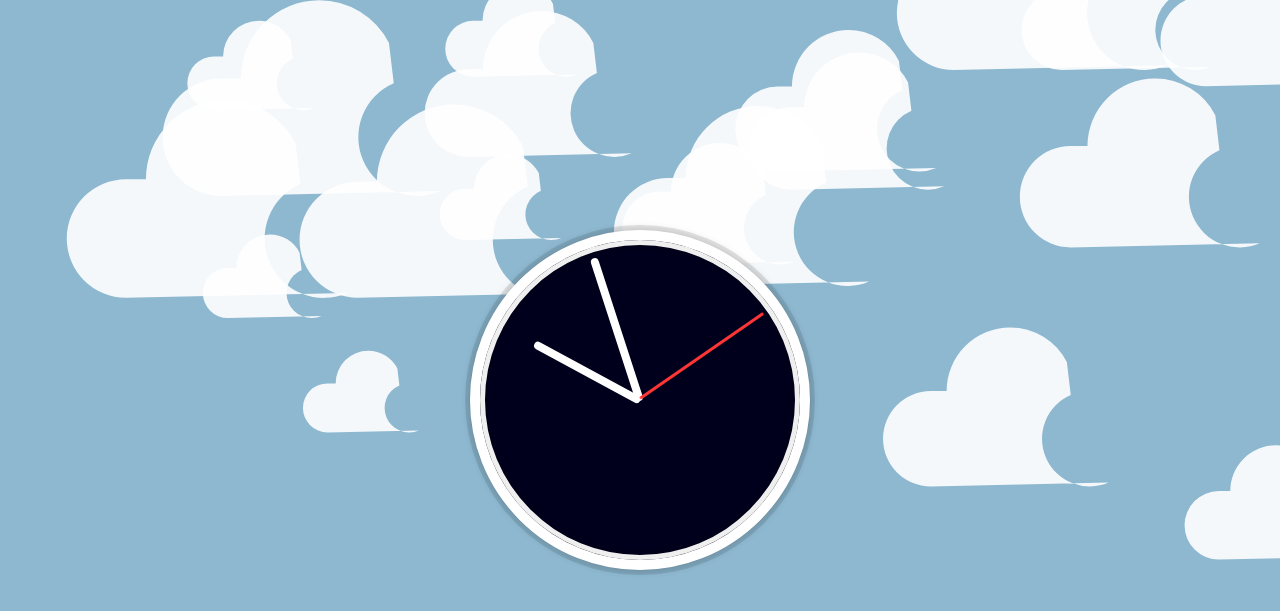
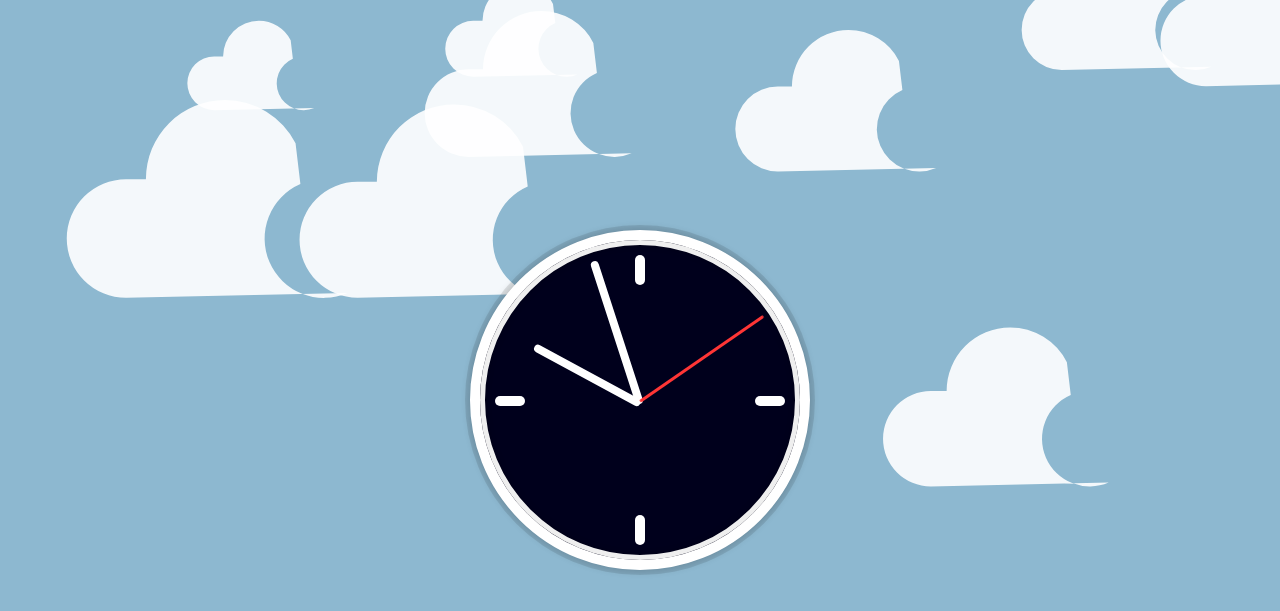
Before and after one commit to LevdanskyVitaliy/mini-clock-wallpaper, a plain HTML site: page index.html in a window 1280 px wide. Shown: the top 611 px of the page. Drawn offline with Linux system fonts and the light colour scheme.

Commit message:
Add files via upload

```diff
--- a/index.html
+++ b/index.html
@@ -15,14 +15,15 @@
     <canvas id="cloudfield"></canvas>
 
     <div class="clock">
+      <div class="lines"></div>
+      <div class="lines"></div>
+      <div class="lines"></div>
+      <div class="lines"></div>
+
       <div class="clock-face">
         <div class="hand hour-hand"></div>
         <div class="hand min-hand"></div>
         <div class="hand second-hand"></div>
-        <div class="lines"></div>
-        <div class="lines"></div>
-        <div class="lines"></div>
-        <div class="lines"></div>
       </div>
 
       <div class="text-section">
--- a/main.js
+++ b/main.js
@@ -106,7 +106,7 @@ const cloudCanvas = document.getElementById("cloudfield");
 const cloudCtx = cloudCanvas.getContext("2d");
 
 let clouds = [];
-const numClouds = 20;
+const numClouds = 10;
 
 const setupClouds = () => {
   cloudCanvas.width = window.innerWidth;
--- a/styles.css
+++ b/styles.css
@@ -48,12 +48,36 @@ body {
   border: 10px solid #fff;
   background-color: rgb(0, 0, 28);
   border-radius: 50%;
-  margin: 10px auto;
+  margin: 2rem auto;
   z-index: 2;
   position: relative;
   padding: 1rem;
   box-shadow: 0px 0px 0 5px rgba(0, 0, 0, 0.1), inset 0 0 0 5px #efefef,
     inset 0 0 10px black, 0 0 10px rgba(0, 0, 0, 0.2);
+}
+
+.lines {
+  position: absolute;
+  width: 3rem;
+  height: 1rem;
+  border-radius: 10px;
+  background-color: #fff;
+  top: 0; /* position at top center */
+
+  transform-origin: center bottom; /* rotate around bottom center */
+}
+
+.lines:nth-child(1) {
+  transform: rotate(0deg) translateX(26.5rem) translateY(15.6rem);
+}
+.lines:nth-child(2) {
+  transform: rotate(90deg) translateX(2rem) translateY(-13rem);
+}
+.lines:nth-child(3) {
+  transform: translateX(0.5rem) translateY(15.6rem);
+}
+.lines:nth-child(4) {
+  transform: rotate(270deg) translateX(-28rem) translateY(14rem);
 }
 
 .alt {
@@ -64,7 +88,6 @@ body {
   position: relative;
   width: 100%;
   height: 100%;
-  transform: translateY(-3px); /* account for the height of the clock hands */
 }
 
 .hand {
```
